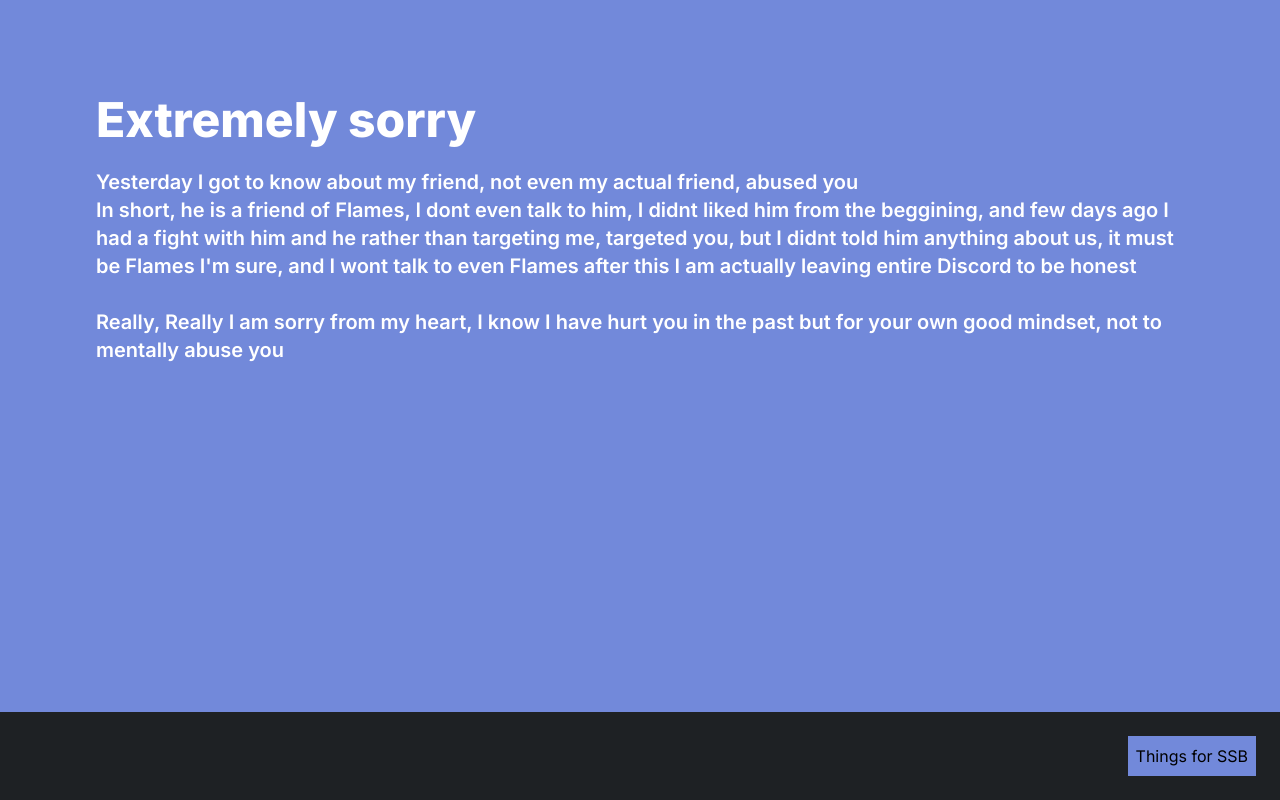
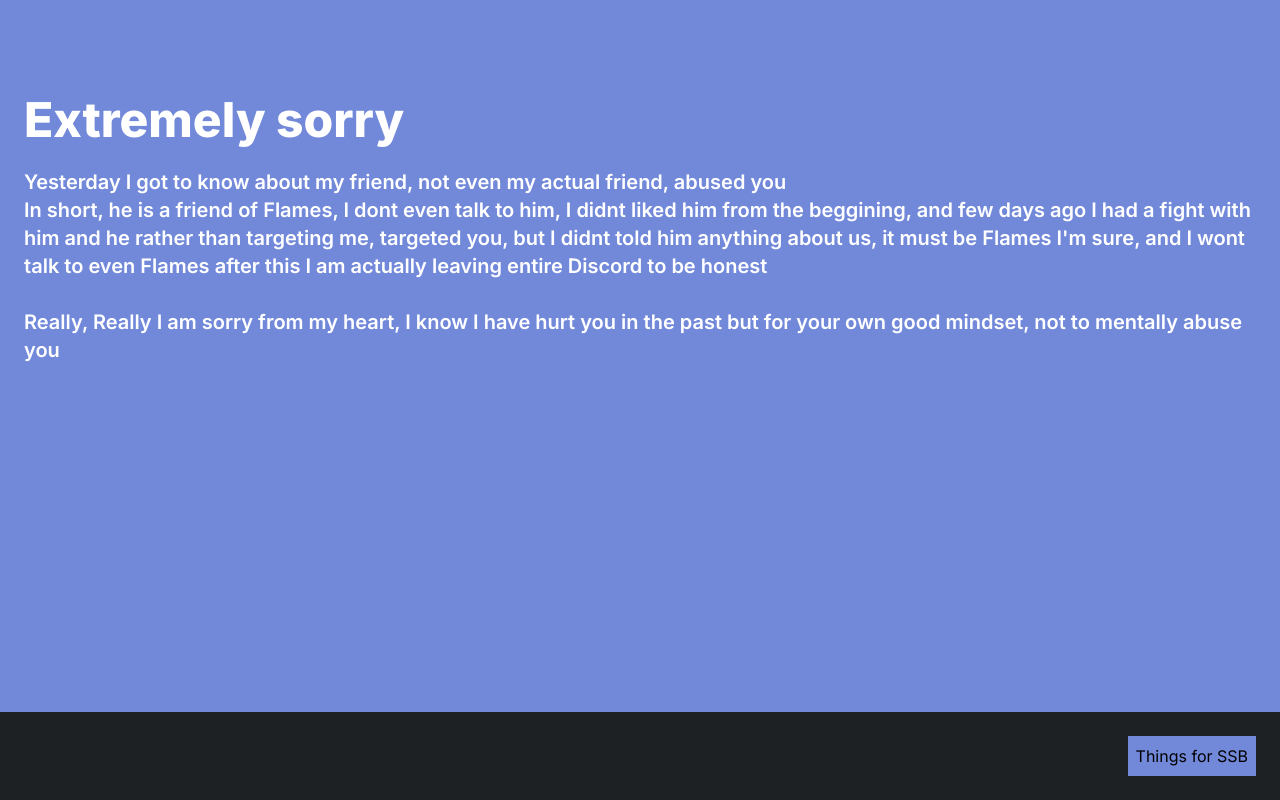
Before and after one commit to pixelDriftadv/tr, a Next.js app: page / in a window 1280 px wide. Built offline with nearby package versions, Linux system fonts and the light colour scheme.

Commit message:
Update page.tsx

```diff
--- a/src/app/page.tsx
+++ b/src/app/page.tsx
@@ -3,7 +3,7 @@ import Link from 'next/link';
 
 export default function Home() {
   return (
-    <main className="flex min-h-screen bg-[#7289da] flex-col space-y-6 p-24">
+    <main className="flex min-h-screen bg-[#7289da] flex-col space-y-6 py-24 px-6">
       <h1 className=" text-white font-extrabold text-5xl">Extremely sorry</h1>
 
       <h1 className=" text-white font-semibold text-xl">
```
